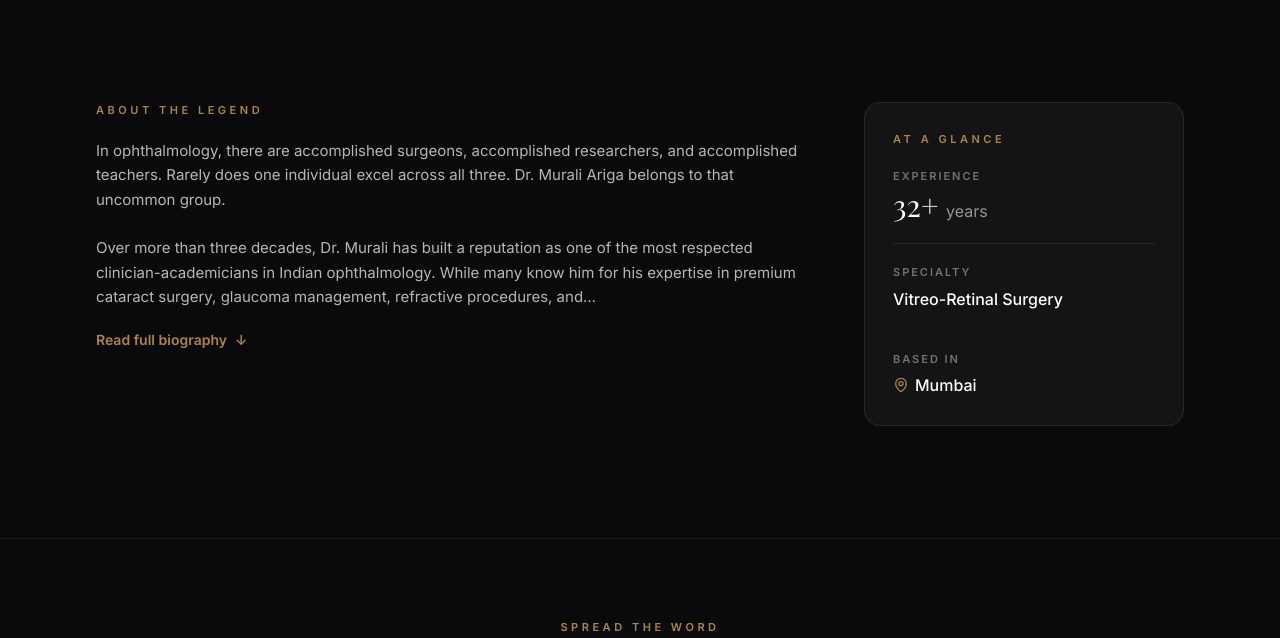
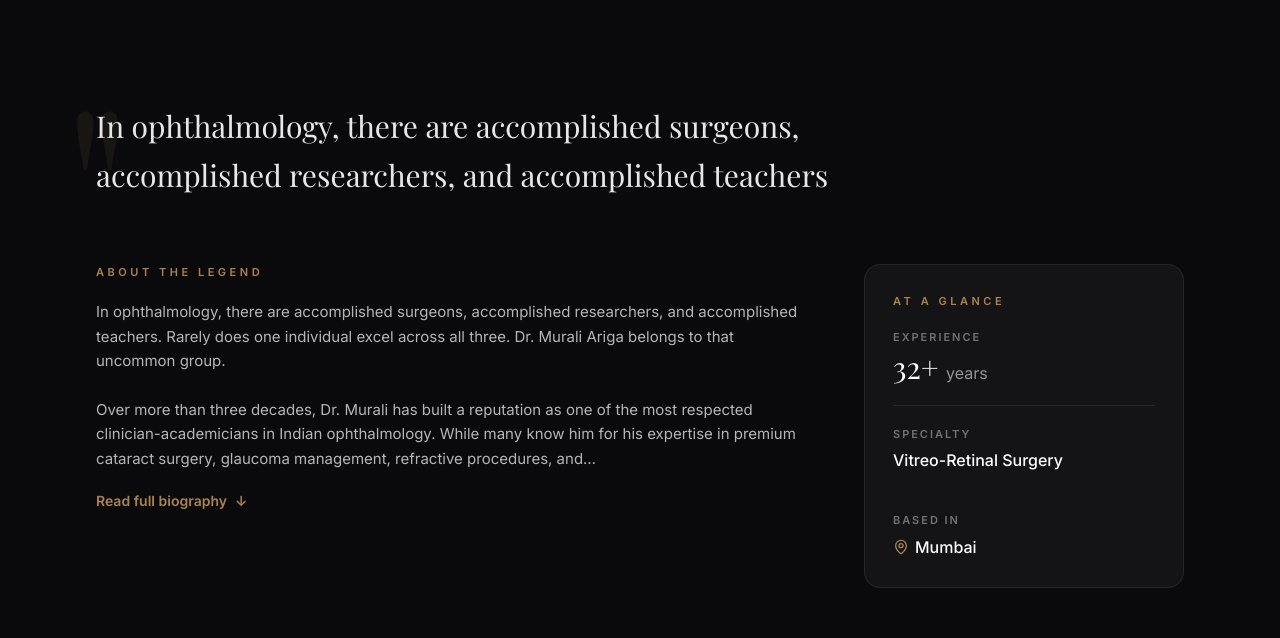
Before and after one commit to ophthaxp/website, a Next.js app: page /doctors/dr-arun-mehta in a window 1280 px wide. Shown: the part 1704-2342 px from the top of the page. Built offline with nearby package versions, Linux system fonts and the light colour scheme; no server answers; a web font is replaced by a local one.

Commit message:
cover image alignment

```diff
--- a/src/app/doctors/[slug]/DoctorDetailClient.tsx
+++ b/src/app/doctors/[slug]/DoctorDetailClient.tsx
@@ -130,21 +130,19 @@ export function DoctorDetailClient({
           aria-labelledby="legend-name"
           className="relative min-h-[100svh] overflow-hidden"
         >
-          {/* Portrait — parallax layer. object-contain shows the full uploaded
-              photo (portrait or landscape) without cropping; right-anchored so
-              the subject sits against the right edge and the left side fades
-              into the dark theme via the gradient layers below. */}
+          {/* Portrait — parallax layer, constrained on desktop so the face isn't blown up */}
           <div
             ref={heroImgRef}
-            className="absolute inset-y-0 left-0 right-0 will-change-transform lg:left-auto lg:w-[55%]"
+            className="absolute inset-y-0 left-0 right-0 will-change-transform lg:left-auto lg:w-[62%]"
+            style={{ top: "-4%", bottom: "-4%" }}
           >
             <Image
               src={doctor.doctorImage ?? doctor.imageUrl}
               alt={doctor.name}
               fill
               priority
-              sizes="(max-width: 1024px) 100vw, 55vw"
-              className="object-contain object-right-bottom"
+              sizes="(max-width: 1024px) 100vw, 62vw"
+              className="object-cover object-right-top"
             />
             {/* Tone the photo background into the dark theme */}
             <div
@@ -308,8 +306,21 @@ export function DoctorDetailClient({
         >
           <div className="mx-auto max-w-[1500px] px-6 sm:px-16 lg:px-24">
 
+            {/* Pull-quote */}
+            <div className="relative max-w-4xl">
+              <span
+                aria-hidden
+                className="pointer-events-none absolute -left-4 -top-8 select-none font-serif text-[10rem] leading-none text-[#ab834d]/10 sm:-left-8 sm:text-[14rem]"
+              >
+                "
+              </span>
+              <blockquote className="relative z-10 font-serif text-2xl leading-relaxed text-white/90 sm:text-3xl sm:leading-relaxed">
+                {pullQuote}
+              </blockquote>
+            </div>
+
             {/* Two-column: bio + at-a-glance card */}
-            <div className="grid gap-12 lg:grid-cols-3 lg:gap-16">
+            <div className="mt-16 grid gap-12 lg:grid-cols-3 lg:gap-16">
 
               {/* Bio */}
               <div className="lg:col-span-2">
```
